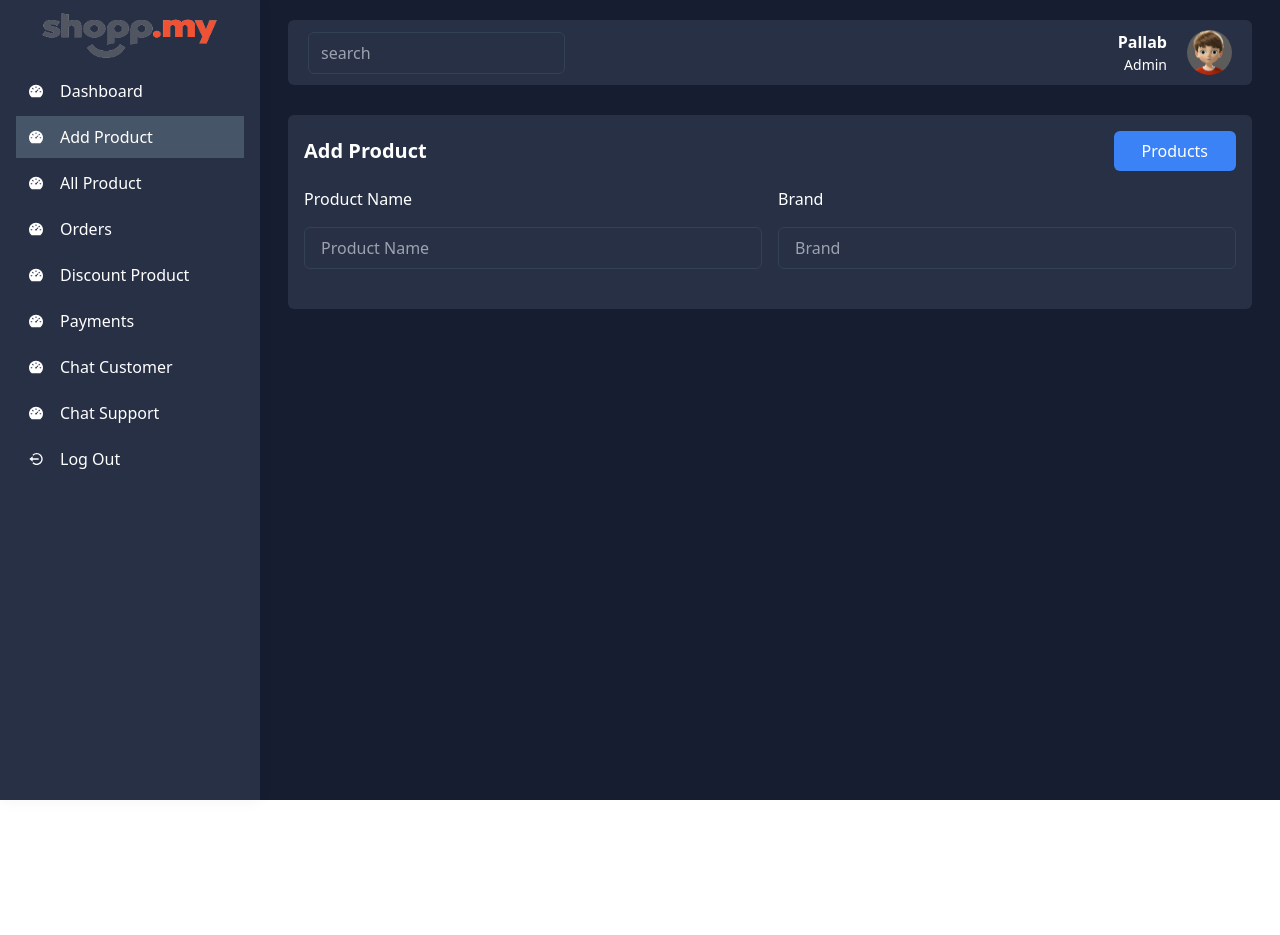
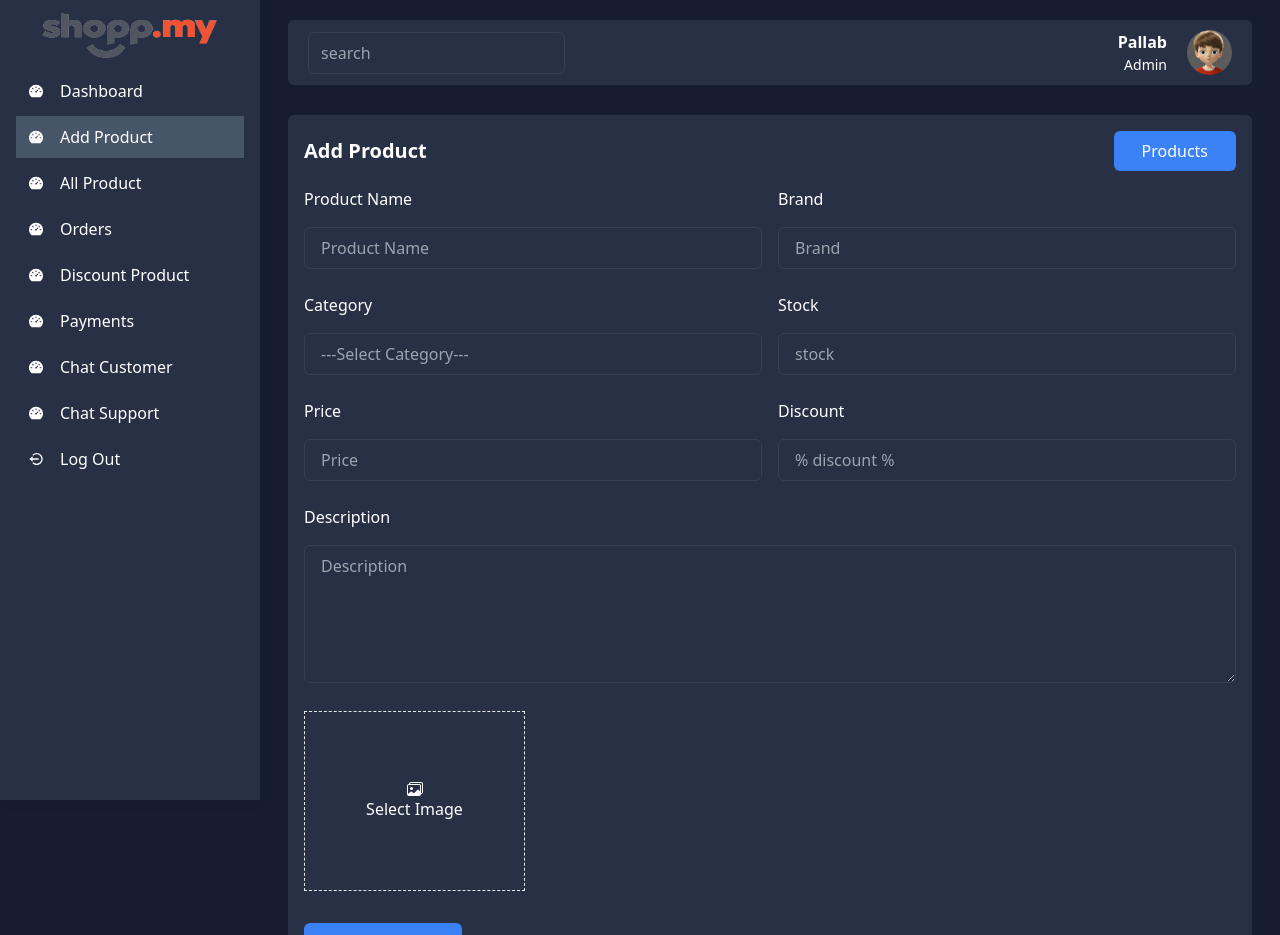
Before and after one commit to pallabroy2234/mern-Ecommerce-backend-v1, a React (Vite) app in the folder dashboard/: page /seller/dashboard/add-product in a window 1280 px wide. Shown: the top 935 px of the page. Before the commit the page ends 800 px from the top, so only its background shows below. Built offline with nearby package versions, Linux system fonts and the light colour scheme.

Commit message:
finished seller addproduct page design

```diff
--- a/dashboard/src/views/seller/AddProduct.jsx
+++ b/dashboard/src/views/seller/AddProduct.jsx
@@ -1,9 +1,32 @@
 import {Link} from "react-router-dom";
-import {useState} from "react";
+import {useEffect, useState} from "react";
 import {useForm} from "react-hook-form";
+import category from "../admin/Category.jsx";
+import {BsImages} from "react-icons/bs";
+import {IoClose, IoCloseSharp} from "react-icons/io5";
 
 
 const AddProduct = () => {
+    const categories = [
+        {
+            id:1,
+            name: "Sports"
+        } ,{
+            id:2,
+            name: "Mobile"
+        }, {
+            id:3,
+            name: "Jarcy"
+        }, {
+            id:4,
+            name: "Pant"
+        }, {
+            id:5,
+            name: "Watch"
+        }
+    ];
+
+
      const form = useForm({
          defaultValues: {
              name: "",
@@ -21,10 +44,68 @@ const AddProduct = () => {
      }
 
 
+    //  ! category
+
+    const [catShow, setCatShow] = useState(false)
+    const [category, setCategory] = useState("");
+    const [allCategory, setAllCategory] = useState(categories);
+    const [searchValue, setSearchValue] = useState("");
+     const categorySearch = (e)=> {
+         const value = e.target.value;
+         setSearchValue(value)
+         if(value){
+            let srcValue = allCategory.filter((item)=> item.name.toLowerCase().indexOf(value.toLowerCase()) >-1)
+             setAllCategory(srcValue)
+         }else {
+                setAllCategory(categories)
+         }
+     }
+
+
+    //  ! image handle change
+    const [images, setImages] = useState([])
+    const [imageShow, setImageShow] = useState([])
+  const imageHandle = (e)=> {
+         const files = e.target.files;
+         const length = files.length;
+         if(length>0){
+             setImages(([...images,...files]))
+             let imageUrl =[];
+
+                for(let i=0; i<length; i++){
+                    imageUrl.push({url: URL.createObjectURL(files[i])})
+                    setImageShow([...imageShow,...imageUrl])
+                }
+         }
+  }
+
+    // ! change image
+    const changeImage = (image,index)=> {
+         if(image){
+             let tempUrl = imageShow;
+             let tempImage = images;
+             tempImage[index]= image;
+             tempUrl[index]= {url: URL.createObjectURL(image)}
+                setImageShow([...tempUrl])
+                setImages([...tempImage])
+         }
+    }
+
+
+
+    // ! remove image
+    const removeImage = (index)=> {
+         const filterImage = images.filter((item,i)=> index !== i)
+        const filterImageShow = imageShow.filter((item,i)=> index !== i)
+        setImageShow(filterImageShow)
+        setImages(filterImage)
+    }
+
+
 
     return (
         <div className="px-2 md:px-7 py-5">
-            <div className="w-full bg-secondary p-4 rounded-md">
+            <div className="w-full bg-secondary p-4 rounded-md pb-4">
                {/* Heading Section */}
                <div className="flex  justify-between items-center pb-4">
                     <h1 className="text-white text-xl font-semibold">Add Product</h1>
@@ -47,7 +128,90 @@ const AddProduct = () => {
                                 <input type="text" {...register("brand")} className="px-4 py-2 focus:border-indigo-500 border outline-none  bg-[#283046] border-slate-700 rounded-md text-white my-3" placeholder="Brand" id="brand"/>
                             </div>
                         </div>
+
+                        <div className="flex flex-col mb-3 md:flex-row gap-4 w-full text-white">
+                            <div className="flex flex-col w-full gap-1 relative">
+                                <label htmlFor="category">Category</label>
+                                <input readOnly value={category} onClick={() => setCatShow(!catShow)} className="px-4 py-2 focus:border-indigo-500 border outline-none  bg-[#283046] border-slate-700 rounded-md text-white my-3" placeholder="---Select Category---" id="name"/>
+
+                                <div className={`absolute top-[101%] bg-slate-800 w-full transition-all ${catShow ? "scale-100" : "scale-0"}`}>
+                                    <div className="w-full px-4 py-2 fixed">
+                                        <input onChange={categorySearch} type="search" placeholder="search" className="w-full px-3 py-2 focus:border-indigo-500 border outline-none  bg-transparent overflow-hidden border-slate-700 rounded-md text-white my-3"/>
+                                    </div>
+                                    <div className="pt-16"></div>
+                                    <div className="flex justify-start items-start  flex-col h-[200px]  overflow-y-scroll">
+                                        {
+                                            allCategory.map((item) => (
+                                                <span key={item.id} onClick={() => {
+                                                    setCategory(item.name);
+                                                    setCatShow(false);
+                                                    setSearchValue("");
+                                                    setAllCategory(categories)
+                                                }} className={`px-4 py-2 hover:bg-indigo-500 hover:text-white hover:shadow-lg cursor-pointer w-full ${category === item.name && "bg-indigo-500"}`}>
+                                                   {item.name}
+                                               </span>
+                                            ))
+                                        }
+                                    </div>
+                                </div>
+                            </div>
+                            <div className="flex flex-col w-full gap-1">
+                                <label htmlFor="stock">Stock</label>
+                                <input type="number" min="0" {...register("stock")} className="px-4 py-2 focus:border-indigo-500 border outline-none  bg-[#283046] border-slate-700 rounded-md text-white my-3" placeholder="stock" id="stock"/>
+                            </div>
+                        </div>
+
+
+                        <div className="flex flex-col mb-3 md:flex-row gap-4 w-full text-white">
+                            <div className="flex flex-col w-full gap-1">
+                                <label htmlFor="price">Price</label>
+                                <input type="number" min={0} {...register("price")} className="px-4 py-2 focus:border-indigo-500 border outline-none  bg-[#283046] border-slate-700 rounded-md text-white my-3" placeholder="Price" id="price"/>
+                            </div>
+
+
+                            <div className="flex flex-col w-full gap-1">
+                                <label htmlFor="discount">Discount</label>
+                                <input type="number" min={0} {...register("discount")} className="px-4 py-2 focus:border-indigo-500 border outline-none  bg-[#283046] border-slate-700 rounded-md text-white my-3" placeholder="% discount %" id="discount"/>
+                            </div>
+                        </div>
+
+
+                        <div className="flex flex-col w-full gap-1 text-white mb-4">
+                            <label htmlFor="description">Description</label>
+                            <textarea {...register("description")} rows={5} className="px-4 py-2 focus:border-indigo-500 border outline-none  bg-[#283046] border-slate-700 rounded-md text-white my-3" placeholder="Description" id="price"/>
+                        </div>
+
+
+                        {/*  image   */}
+
+                        <div className="grid lg:grid-cols-4 grid-cols-1 md:grid-cols-3 sm:grid-cols-2 gap-3 sm:gap-4  md:gap-4 xs:gap-4 w-full text-white mb-4">
+                            {
+                                imageShow && imageShow.map((item, i) => (
+                                    <div key={i} className="h-[180px] relative">
+                                        <label htmlFor={i}>
+                                            <img src={item.url} alt="" className="w-full h-full rounded-sm"/>
+                                        </label>
+                                        <input onChange={(e) => changeImage(e.target.files[0], i)} type="file" id={i} className="hidden"/>
+                                        <span onClick={() => removeImage(i)} className="p-2 z-10 cursor-pointer bg-slate-700 hover:shadow-lg hover:shadow-slate-400/50 text-white rounded-full absolute top-1 right-1">
+                                            <IoCloseSharp/>
+                                        </span>
+                                    </div>
+                                ))
+                            }
+                            <label htmlFor="image" className="flex justify-center items-center flex-col h-[180px] cursor-pointer border border-dashed hover:border-indigo-500 w-full text-white">
+                                <span><BsImages/></span>
+                                <span>Select Image</span>
+                            </label>
+                            <input multiple onChange={imageHandle} type="file" id="image" name="image" className="hidden" accept="image"/>
+
+                        </div>
+                        <div className="flex text-white">
+                            <button type="submit" className="bg-blue-500  hover:shadow-blue-500/50 hover:shadow-lg rounded-md px-7 py-2 my-4  text-center">
+                                Add Category
+                            </button>
+                        </div>
                     </form>
+
                 </div>
             </div>
         </div>
```
